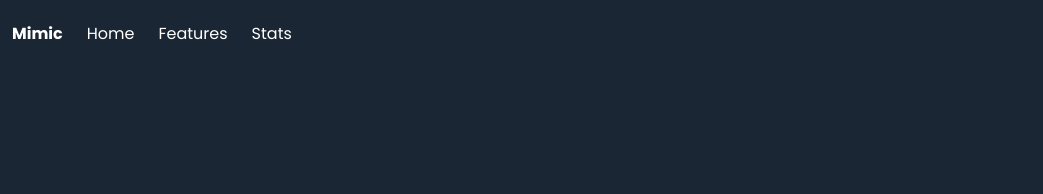
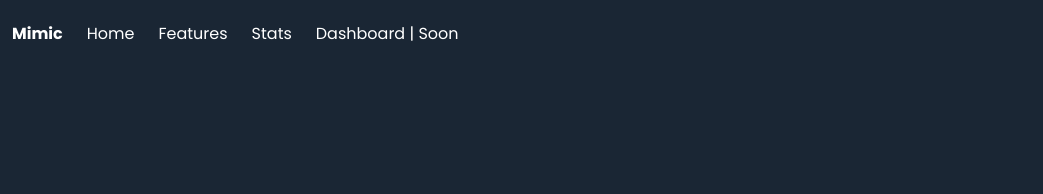
Before and after one commit to Tomekjestfajny1/tomekjestfajny2.github.io, a plain HTML site: page index.html in a window 1280 px wide. Shown: the top 194 px of the page, 0-1043 px from the left. Drawn offline with nearby package versions, Linux system fonts and the light colour scheme.

Commit message:
Update index.html

```diff
--- a/index.html
+++ b/index.html
@@ -84,6 +84,10 @@
 
           <a href="#stats" class="navbar-item is-tab">
             Stats
+          </a>
+
+          <a href="#dashboard" class="navbar-item is-tab">
+            Dashboard | Soon
           </a>
 
         </div>
```
